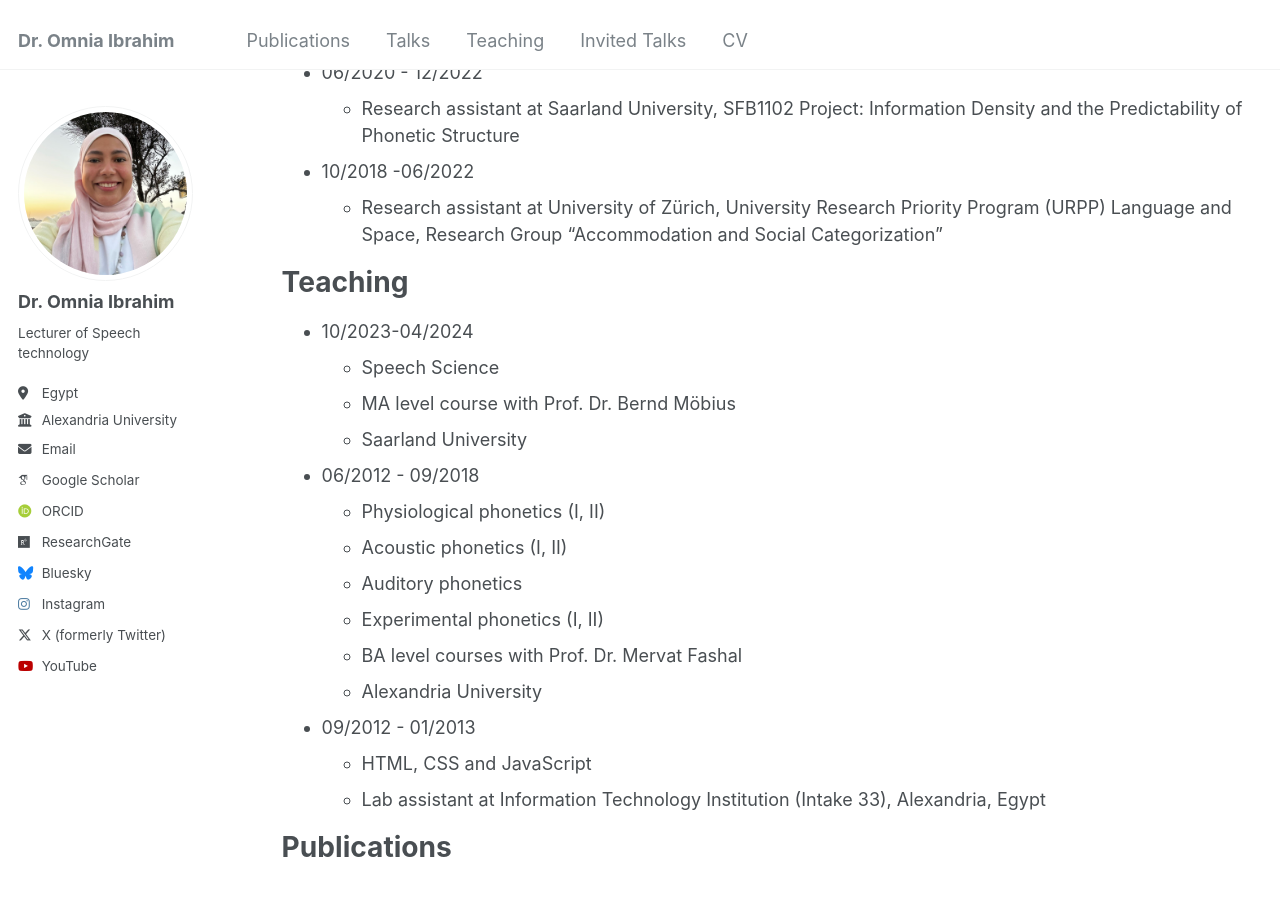
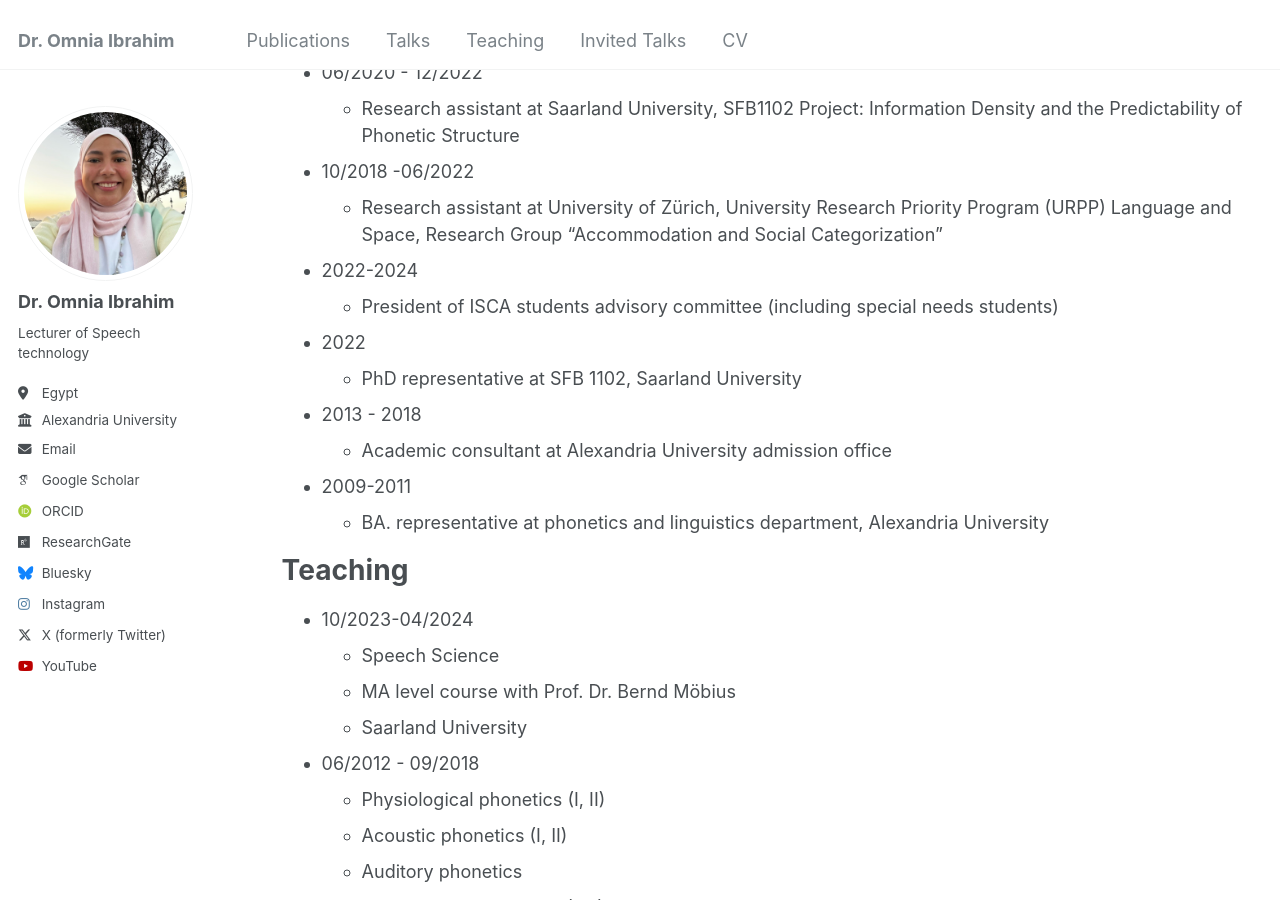
Before and after one commit to Omnia-Ibrahim-phonetics/Omnia-Ibrahim-phonetics.github.io, a Jekyll site: the page built from _pages/cv.md, in a window 1280 px wide and 900 px high, scrolled down 1174 px. Built offline with Jekyll 4.4.1, drawn with Linux system fonts in a browser that asks for light colours; some web fonts are replaced.

Commit message:
Update cv.md

```diff
--- a/_pages/cv.md
+++ b/_pages/cv.md
@@ -42,6 +42,15 @@ Work experience
   * Research assistant at Saarland University, SFB1102 Project: Information Density and the Predictability of Phonetic Structure
 * 10/2018 -06/2022
   * Research assistant at University of Zürich, University Research Priority Program (URPP) Language and Space, Research Group “Accommodation and Social Categorization”
+* 2022-2024
+  * President of ISCA students advisory committee (including special needs students)
+* 2022
+  * PhD representative at SFB 1102, Saarland University
+* 2013 - 2018
+  * Academic consultant at Alexandria University admission office
+* 2009-2011
+  * BA. representative at phonetics and linguistics department, Alexandria University
+
 
 Teaching
 ======
```
